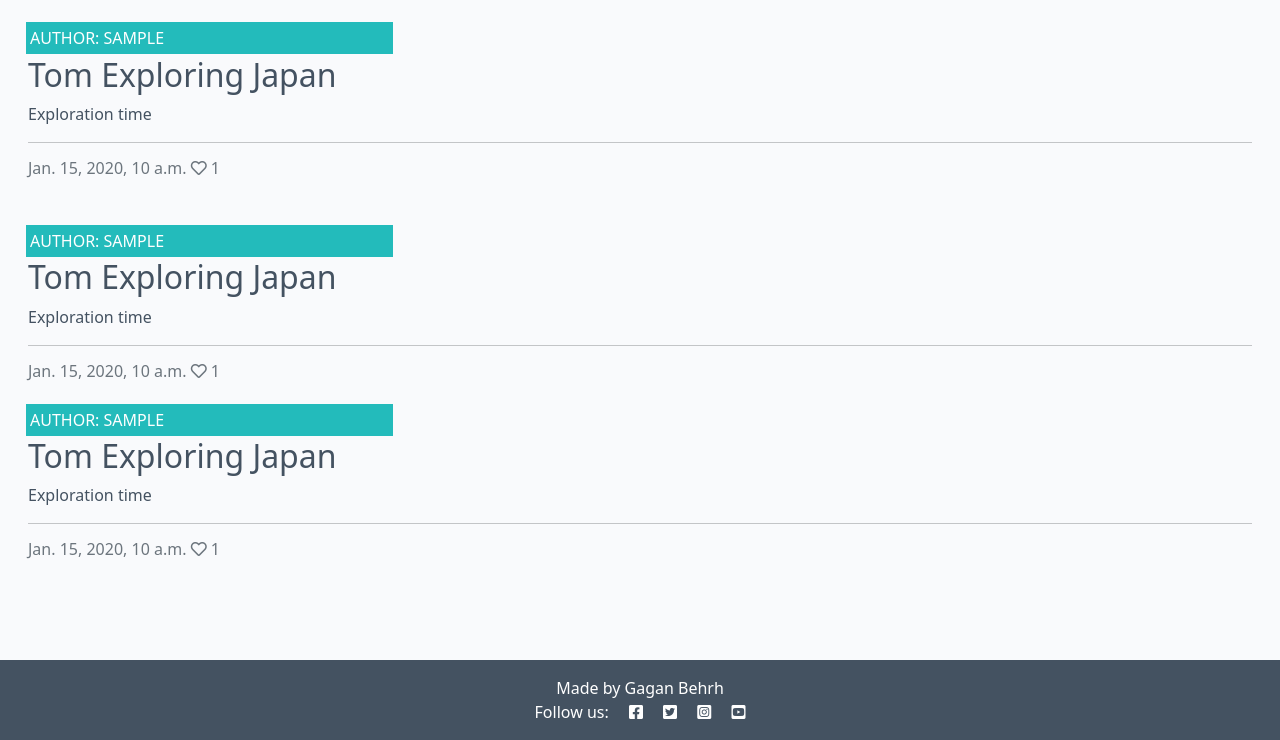
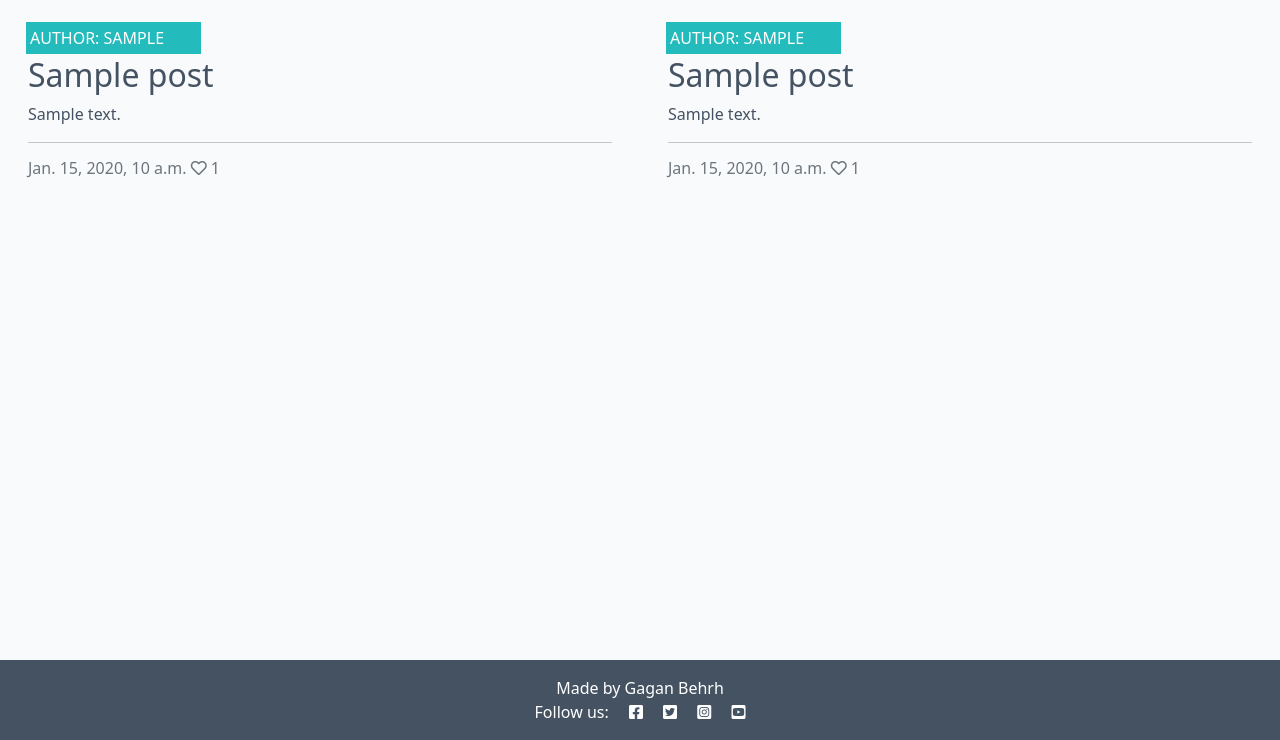
Before and after one commit to GaganBehrh/Travelling-Blog, a Django app: page / in a window 1280 px wide. Shown: the part 60-800 px from the top of the page. Run offline with Django 4.2, Linux system fonts and the light colour scheme; tables that the repository leaves empty hold one stand-in row (values such as "Sample post").

Commit message:
index.html modified image placed next to each other

```diff
--- a/templates/index.html
+++ b/templates/index.html
@@ -9,13 +9,13 @@
         <div class="col-12 mt-3 left">
             <div class="row">
                 {% for post in post_list %}
-                <div class="class-md-4">
+                <div class="col-md-6">
                     <div class="card mb-4">
                         <div class="card-body">
                             <div class="image-container">
                                 {% if "placeholder" in post.featured_image.url %}
                                 <img class="card-img-top"
-                                    src="https://www.nativeplanet.com/img/2020/02/hiker-1149877-640-1580734375.jpg">
+                                    src="https://codeinstitute.s3.amazonaws.com/fullstack/blog/default.jpg">
                                 {% else %}
                                 <img class="card-img-top" src=" {{ post.featured_image.url }}">
                                 {% endif %}
@@ -24,8 +24,8 @@
                                 </div>
                             </div>
                             <a href="{% url 'post_detail' post.slug  %}" class="post-link">
-                                <h2 class="card-title">Tom Exploring Japan</h2>
-                                <p class="card-text">Exploration time</p>
+                                <h2 class="card-title">{{ post.title }}</h2>
+                                <p class="card-text">{{ post.excerpt }}</p>
                             </a>
                             <hr />
                             <p class="card-text text-muted h6">{{ post.created_on}} <i class="far fa-heart"></i>
@@ -33,12 +33,13 @@
                         </div>
                     </div>
                 </div>
-                <div class="class-md-4">
+                <div class="col-md-6">
+                    <div class="card mb-4">
                         <div class="card-body">
                             <div class="image-container">
                                 {% if "placeholder" in post.featured_image.url %}
                                 <img class="card-img-top"
-                                src="https://www.nativeplanet.com/img/2020/02/hiker-1149877-640-1580734375.jpg">
+                                    src="https://codeinstitute.s3.amazonaws.com/fullstack/blog/default.jpg">
                                 {% else %}
                                 <img class="card-img-top" src=" {{ post.featured_image.url }}">
                                 {% endif %}
@@ -47,35 +48,12 @@
                                 </div>
                             </div>
                             <a href="{% url 'post_detail' post.slug  %}" class="post-link">
-                            <h2 class="card-title">Tom Exploring Japan</h2>
-                            <p class="card-text">Exploration time</p>
+                                <h2 class="card-title">{{ post.title }}</h2>
+                                <p class="card-text">{{ post.excerpt }}</p>
                             </a>
                             <hr />
                             <p class="card-text text-muted h6">{{ post.created_on}} <i class="far fa-heart"></i>
                                 {{ post.number_of_likes }}</p>
-                    </div>
-                </div>
-                <div class="class-md-4">
-                    <div class="card-body">
-                        <div class="image-container">
-                            {% if "placeholder" in post.featured_image.url %}
-                            <img class="card-img-top"
-                                src="https://www.nativeplanet.com/img/2020/02/hiker-1149877-640-1580734375.jpg">
-                            {% else %}
-                            <img class="card-img-top" src=" {{ post.featured_image.url }}">
-                            {% endif %}
-                            <div class="image-flash">
-                                <p class="author">Author: {{ post.author }}</p>
-                            </div>
-                        </div>
-                        <a href="{% url 'post_detail' post.slug  %}" class="post-link">
-                            <h2 class="card-title">Tom Exploring Japan</h2>
-                            <p class="card-text">Exploration time</p>
-                        </a>
-                        <hr />
-                        <p class="card-text text-muted h6">{{ post.created_on}} <i class="far fa-heart"></i>
-                            {{ post.number_of_likes }}</p>
-                    </div>
                         </div>
                     </div>
                 </div>
```
Lines whose indentation alone changed are shown as unchanged.
